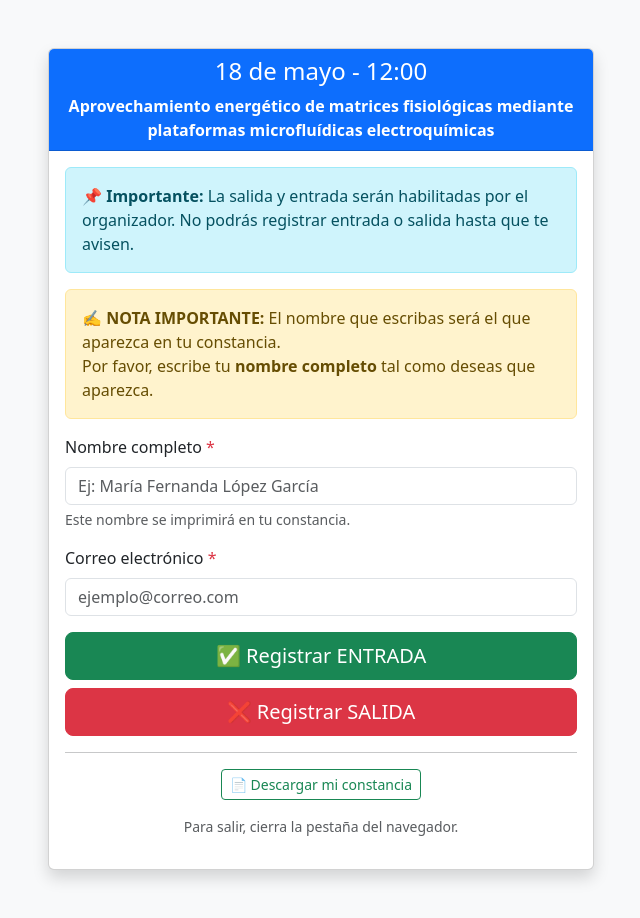
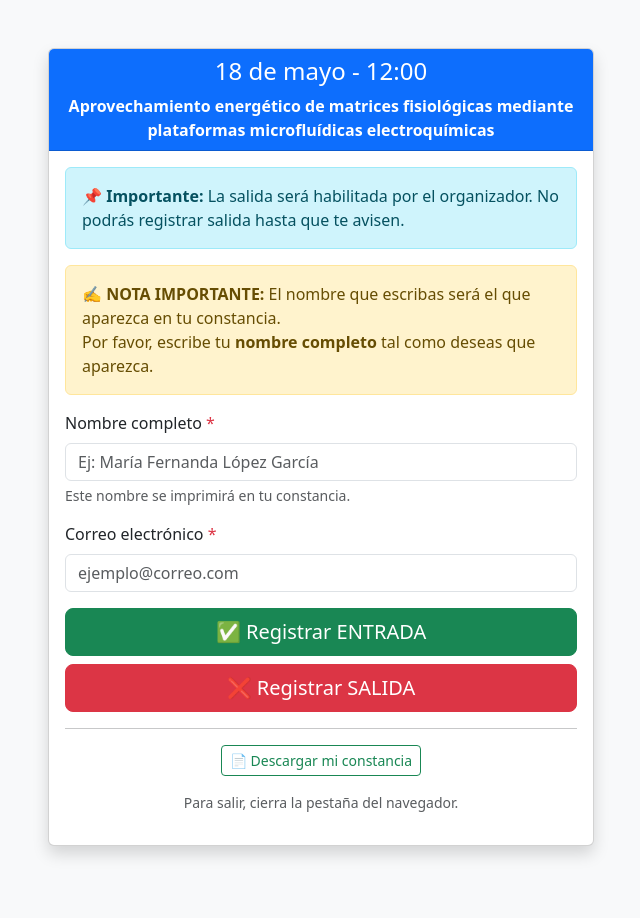
Before and after one commit to PABLO9307/jornadas-asistencia, a Flask app: page /registro/1 in a window 1280 px wide. Shown: the whole page, without its empty margins (319-959 px from the left). After the commit the page ends 857 px from the top, so only its background shows below. Run offline with Flask 3, Linux system fonts and the light colour scheme.

Commit message:
Update registro.html

```diff
--- a/conferencia_qr/templates/registro.html
+++ b/conferencia_qr/templates/registro.html
@@ -28,10 +28,8 @@
                         {% endwith %}
 
                         <div class="alert alert-info">
-                            <strong>📌 Importante:</strong> La salida y entrada serán habilitadas por el organizador.
-                            No podrás registrar entrada o salida hasta que te avisen.
+                            <strong>📌 Importante:</strong> La salida será habilitada por el organizador. No podrás registrar salida hasta que te avisen.
                         </div>
-
                         <div class="alert alert-warning">
                             <strong>✍️ NOTA IMPORTANTE:</strong> El nombre que escribas será el que aparezca en tu constancia.<br>
                             Por favor, escribe tu <strong>nombre completo</strong> tal como deseas que aparezca.
@@ -54,16 +52,10 @@
                                 <button type="submit" name="tipo" value="salida" class="btn btn-danger btn-lg">❌ Registrar SALIDA</button>
                             </div>
                         </form>
-
                         <hr>
-
-                        <!-- NUEVO: Enlace para descargar constancia (sin volver a inicio) -->
                         <div class="text-center">
-                            <a href="{{ url_for('constancia_qr') }}" class="btn btn-outline-success btn-sm">
-                                📄 Descargar mi constancia
-                            </a>
+                            <a href="{{ url_for('constancia_qr') }}" class="btn btn-outline-success btn-sm">📄 Descargar mi constancia</a>
                         </div>
-
                         <p class="text-muted text-center small mt-3">Para salir, cierra la pestaña del navegador.</p>
                     </div>
                 </div>
```
